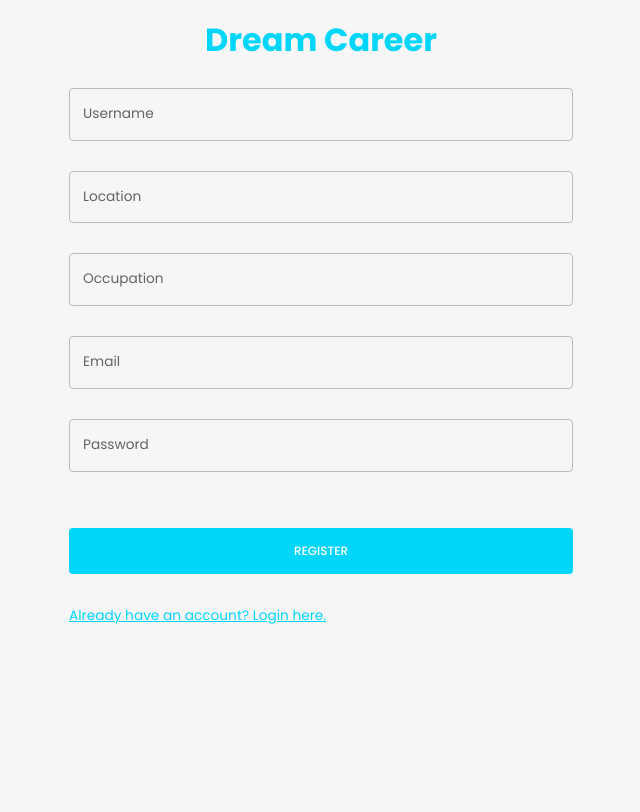
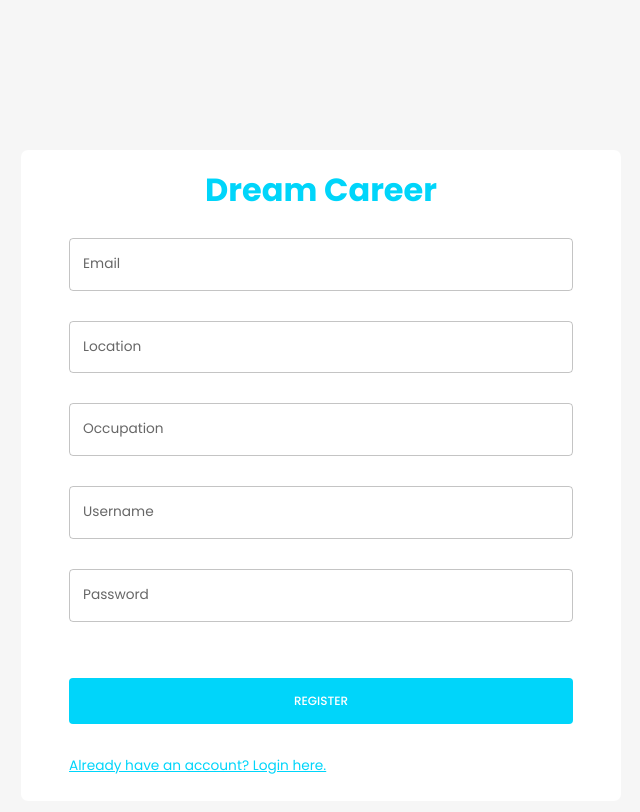
Before and after one commit to Achref220/Dream-Career, a React (Create React App) app in the folder client/: page /register in a window 1280 px wide. Shown: the top 812 px of the page, without its empty margins (319-959 px from the left). Built offline with nearby package versions, Linux system fonts and the light colour scheme; no server answers.

Commit message:
login pwd and username

```diff
--- a/client/src/pages/loginPage/index.jsx
+++ b/client/src/pages/loginPage/index.jsx
@@ -9,7 +9,7 @@ import {
   useTheme,
 } from "@mui/material";
 import { useState } from "react";
-import { ToastContainer, toast } from 'react-toastify';
+import { ToastContainer, toast } from "react-toastify";
 
 import { Formik } from "formik";
 import { useDispatch } from "react-redux";
@@ -28,7 +28,7 @@ const initialValuesRegister = {
 };
 
 const initialValuesLogin = {
-  email: "",
+  username: "",
   password: "",
 };
 
@@ -49,7 +49,7 @@ const Form = () => {
     setLoading(true);
 
     try {
-      console.log(process.env.REACT_APP_ENV)
+      console.log(process.env.REACT_APP_ENV);
       const res = await fetch(SERVER_URL + "register", {
         method: "POST",
         body: JSON.stringify({
@@ -82,7 +82,7 @@ const Form = () => {
           draggable: true,
           progress: undefined,
           theme: "light",
-          });
+        });
         navigate("/");
       } else {
         toast.error("Something went wrong !!!", {
@@ -94,7 +94,7 @@ const Form = () => {
           draggable: true,
           progress: undefined,
           theme: "light",
-          });
+        });
         onSubmitProps.setFieldError(data.field, data.errorMsg);
       }
     } catch (err) {
@@ -107,11 +107,11 @@ const Form = () => {
     setLoading(true);
 
     try {
-      const { email, password } = values;
+      const { username, password } = values;
 
       const loggedInResponse = await fetch(SERVER_URL + "login", {
         method: "POST",
-        body: JSON.stringify({ email, password }),
+        body: JSON.stringify({ username, password }),
         headers: { "Content-Type": "application/json" },
       });
 
@@ -135,10 +135,10 @@ const Form = () => {
           draggable: true,
           progress: undefined,
           theme: "light",
-          });
+        });
         navigate("/");
       } else {
-        toast.error('Incorret Credentials !!!', {
+        toast.error("Incorret Credentials !!!", {
           position: "top-right",
           autoClose: 5000,
           hideProgressBar: false,
@@ -147,7 +147,7 @@ const Form = () => {
           draggable: true,
           progress: undefined,
           theme: "light",
-          });
+        });
       }
 
       onSubmitProps.resetForm();
@@ -163,7 +163,7 @@ const Form = () => {
   };
 
   return (
-    <Container maxWidth="sm">
+    <Container maxWidth="sm" sx={{ marginTop: '150px', backgroundColor: '#ffff', borderRadius: "7px" }}>
       <ToastContainer />
       <Typography
         fontWeight="bold"
@@ -181,7 +181,6 @@ const Form = () => {
       >
         Dream Career
       </Typography>
-
 
       <Formik
         initialValues={isLogin ? initialValuesLogin : initialValuesRegister}
@@ -210,17 +209,15 @@ const Form = () => {
               {isRegister && (
                 <>
                   <TextField
-                    label="Username"
+                    label="Email"
                     onBlur={handleBlur}
                     onChange={(e) => {
                       handleChange(e);
                     }}
-                    value={values.username}
-                    name="username"
-                    error={
-                      Boolean(touched.username) && Boolean(errors.username)
-                    }
-                    helperText={touched.username && errors.username}
+                    value={values.email}
+                    name="email"
+                    error={Boolean(touched.email) && Boolean(errors.email)}
+                    helperText={touched.email && errors.email}
                     sx={{ gridColumn: "span 4" }}
                   />
                   <TextField
@@ -251,17 +248,18 @@ const Form = () => {
               )}
 
               <TextField
-                label="Email"
+                label="Username"
                 onBlur={handleBlur}
                 onChange={(e) => {
                   handleChange(e);
                 }}
-                value={values.email}
-                name="email"
-                error={Boolean(touched.email) && Boolean(errors.email)}
-                helperText={touched.email && errors.email}
+                value={values.username}
+                name="username"
+                error={Boolean(touched.username) && Boolean(errors.username)}
+                helperText={touched.username && errors.username}
                 sx={{ gridColumn: "span 4" }}
               />
+
               <TextField
                 label="Password"
                 type="password"
--- a/client/src/utils/Schemas.js
+++ b/client/src/utils/Schemas.js
@@ -35,7 +35,7 @@ export const registerSchema = yup.object().shape({
 });
 
 export const loginSchema = yup.object().shape({
-  email: yup.string().email("invalid email").required("required"),
+  username: yup.string().required("required"),
   password: yup
     .string()
     .required("Password is required")
```
Also changed, not shown: 1 other file (tests, documents, lock files or other folders).
